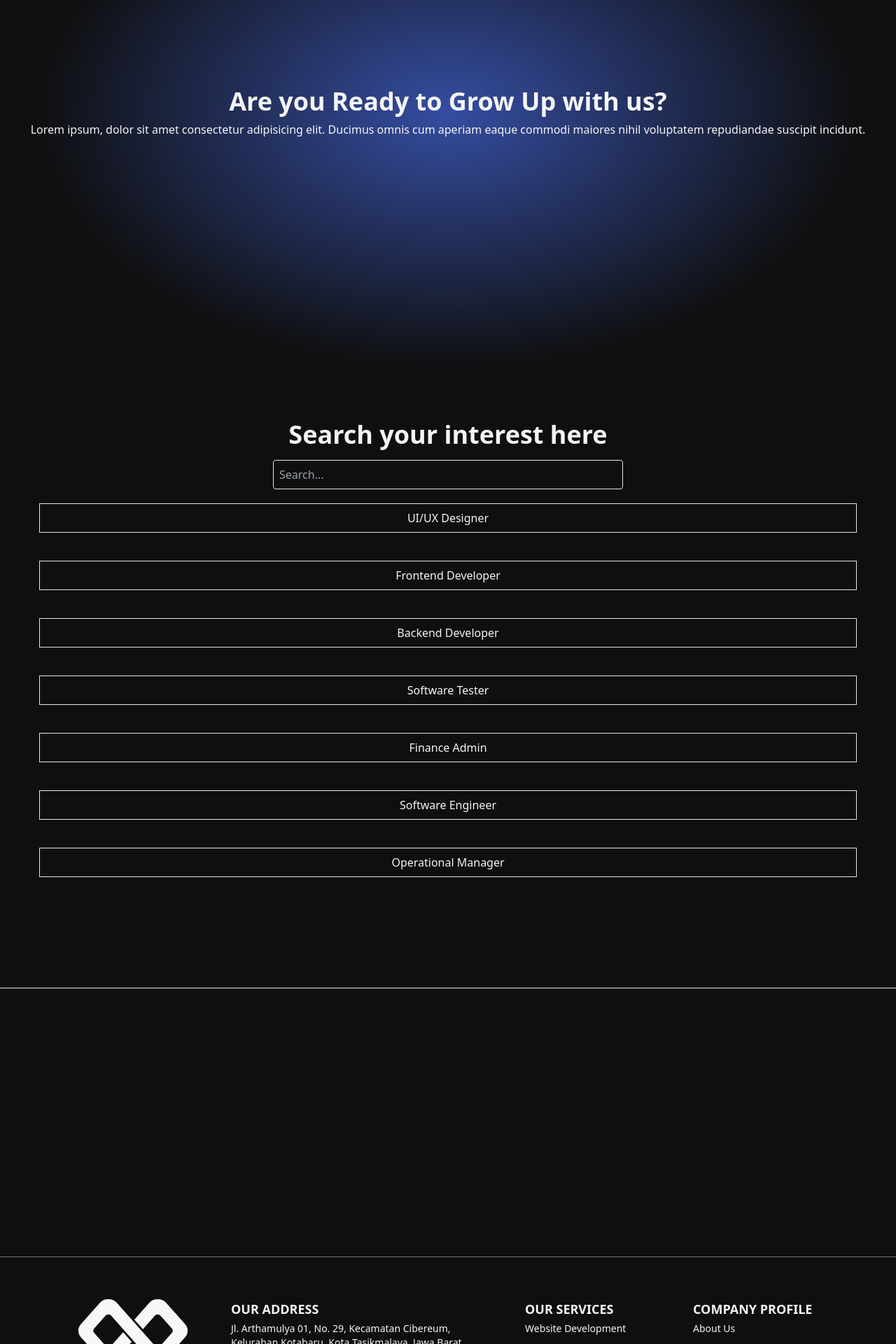
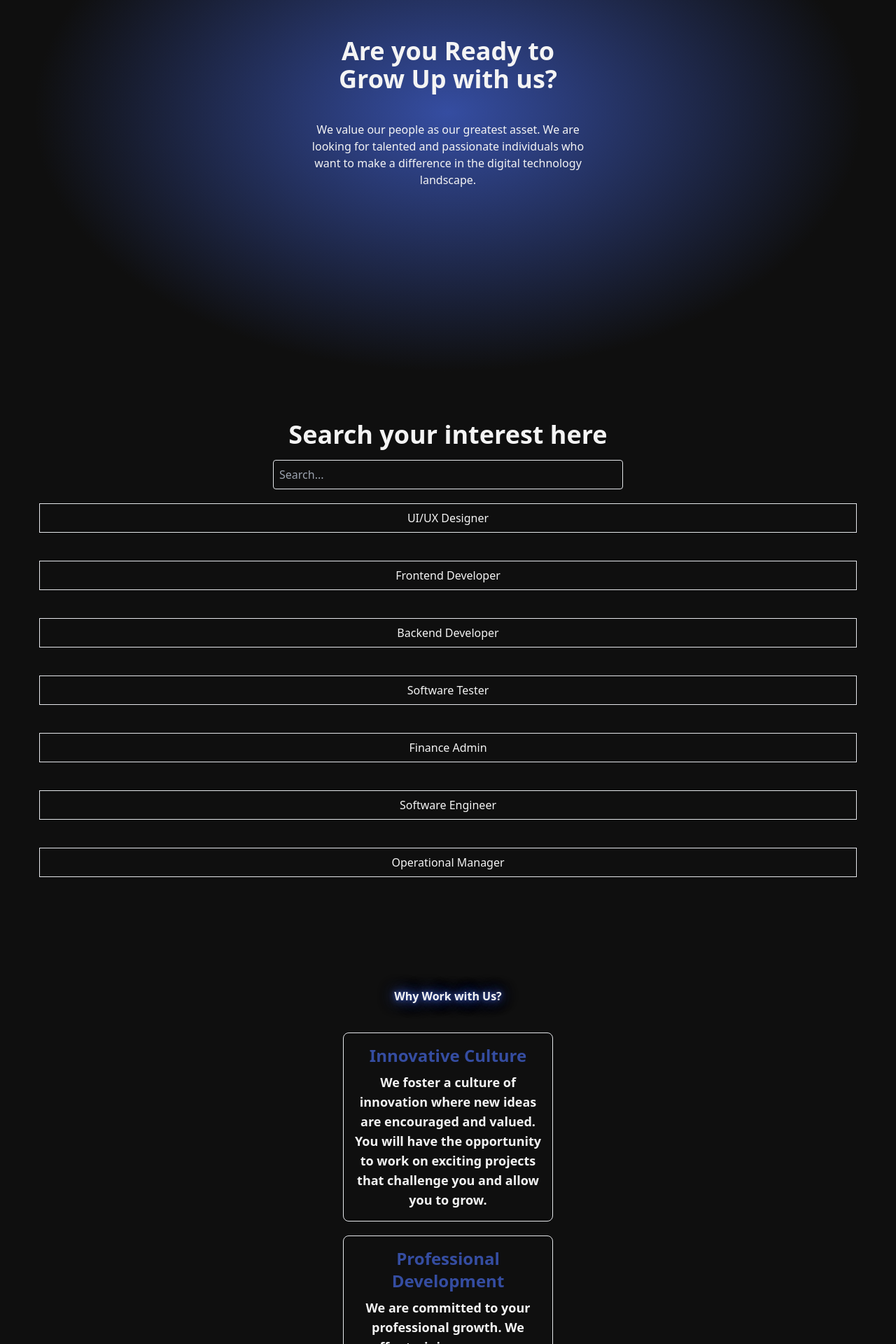
Before and after one commit to Kenzyyy29/new-codevora, a Next.js app: page /career in a window 1280 px wide. Shown: the part 320-2240 px from the top of the page at 70% size. Built offline with nearby package versions, Linux system fonts and the light colour scheme.

Commit message:
update:career

```diff
--- a/app/about/page.jsx
+++ b/app/about/page.jsx
@@ -45,7 +45,7 @@ const About = () => {
      <h1 className="text-3xl lg:text-5xl 2xl:text-[100px] font-bold">
       Want to grow up your bussiness? We're Here
      </h1>
-     <p>
+     <p className="text-2xl">
       We always care about your needs, if you want to grew up your bussiness{" "}
      </p>
     </div>
@@ -58,7 +58,7 @@ const About = () => {
    </section>
 
    {/*AboutCodevora*/}
-   <section className="min-h-screen py-10 lg:py-[50px] lg:px-[250px] ">
+   <section className="min-h-screen py-10 lg:py-[50px] lg:px-[250px] flex flex-col items-center justify-center">
     <div className="flex flex-col lg:flex-row gap-5 lg:gap-20 items-center my-auto ">
      <img
       src="/Logos/1.png"
--- a/app/career/page.jsx
+++ b/app/career/page.jsx
@@ -1,20 +1,68 @@
 import JobSearch from "./JobSearch";
+
+const WorkWithUs = {
+ title: "Why Work with Us?",
+ items: [
+  {
+   title: "Innovative Culture",
+   description:
+    "We foster a culture of innovation where new ideas are encouraged and valued. You will have the opportunity to work on exciting projects that challenge you and allow you to grow.",
+  },
+  {
+   title: "Professional Development",
+   description:
+    "We are committed to your professional growth. We offer training programs, workshops, and mentorship opportunities to help you enhance your skills and advance your career.",
+  },
+  {
+   title: "Collaborative Environment",
+   description:
+    " Our team is made up of diverse individuals who bring unique perspectives and expertise. We believe in teamwork and collaboration, and we support each other in achieving our goals.",
+  },
+  {
+   title: "Work-Life Balance",
+   description:
+    "We understand the importance of maintaining a healthy work-life balance. We offer flexible working arrangements to help you manage your personal and professional commitments.",
+  },
+  {
+   title: "Impactful Work",
+   description:
+    "At Codevora, your work will have a real impact on businesses and communities. You will be part of a team that is dedicated to creating innovative solutions that make a difference.",
+  },
+ ],
+};
 
 const Career = () => {
  return (
   <div className="main">
    <section className="h-[650px] lg:h-screen py-10 px-10 flex flex-col gap-5 justify-center bg-[radial-gradient(ellipse_70%_70%_at_center,#354da1,#0f0f0f_66%)]">
-    <div className="flex flex-col gap-2 items-center text-center">
-     <h1 className="text-4xl font-bold">Are you Ready to Grow Up with us?</h1>
-     <p>
-      Lorem ipsum, dolor sit amet consectetur adipisicing elit. Ducimus omnis
-      cum aperiam eaque commodi maiores nihil voluptatem repudiandae suscipit
-      incidunt.
+    <div className="flex flex-col gap-10 items-center text-center px-[400px]">
+     <h1 className="text-4xl 2xl:text-8xl font-bold">
+      Are you Ready to Grow Up with us?
+     </h1>
+     <p className="2xl:text-2xl">
+      We value our people as our greatest asset. We are looking for talented and
+      passionate individuals who want to make a difference in the digital
+      technology landscape.
      </p>
     </div>
    </section>
+
    <JobSearch />
-   <section className="h-96 border-t"></section>
+   <section className="min-h-screen flex flex-col gap-10 justify-center items-center px-10 mx-auto">
+    <h1 className=" 2xl:text-5xl font-bold neon-text">{WorkWithUs.title}</h1>
+    <ul className="grid grid-cols-1 2xl:grid-cols-3 gap-5 justify-center items-center text-center ">
+     {WorkWithUs.items.map((item) => (
+      <li
+       key={item.title}
+       className="flex flex-col gap-2 border max-w-[300px] p-4 2xl:h-[400px] rounded-lg items-center justify-center">
+       <h2 className="text-2xl 2xl:text-4xl font-semibold text-primary">
+        {item.title}
+       </h2>
+       <p className="text-lg 2xl:text-xl font-semibold">{item.description}</p>
+      </li>
+     ))}
+    </ul>
+   </section>
   </div>
  );
 };
--- a/app/page.jsx
+++ b/app/page.jsx
@@ -142,11 +142,11 @@ export default function Home() {
      <ul className="grid grid-cols-1 lg:grid-cols-2 2xl:grid-cols-4 gap-10 justify-center hover:cursor-pointer mx-auto px-10">
       {Partner.items.map((item, index) => (
        <li key={index}>
-        <div className="space-y-5 p-4 w-full px-10 rounded-lg border 2xl:h-[500px]">
+        <div className="space-y-5 p-4 w-full px-10 bg-tulang bg-opacity-20 backdrop-blur-md rounded-lg border 2xl:h-[500px]">
          <h1 className="text-3xl 2xl:text-4xl font-medium 2xl:font-bold border-b-2 pb-4">
           {item.title}
          </h1>
-         <p className="2xl:text-xl text-balance">{item.description}</p>
+         <p className="2xl:text-[19px] ">{item.description}</p>
         </div>
        </li>
       ))}
```
